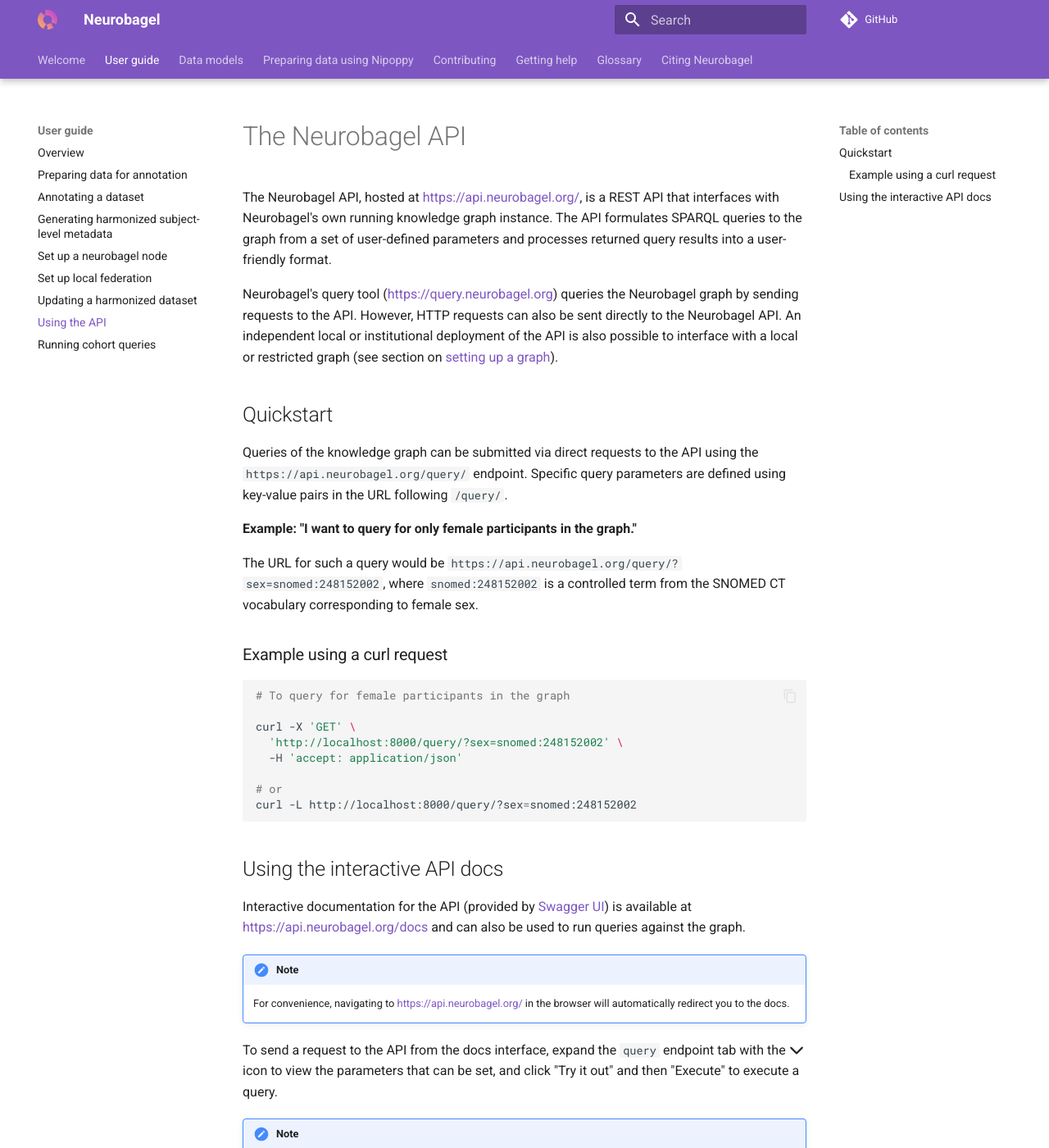
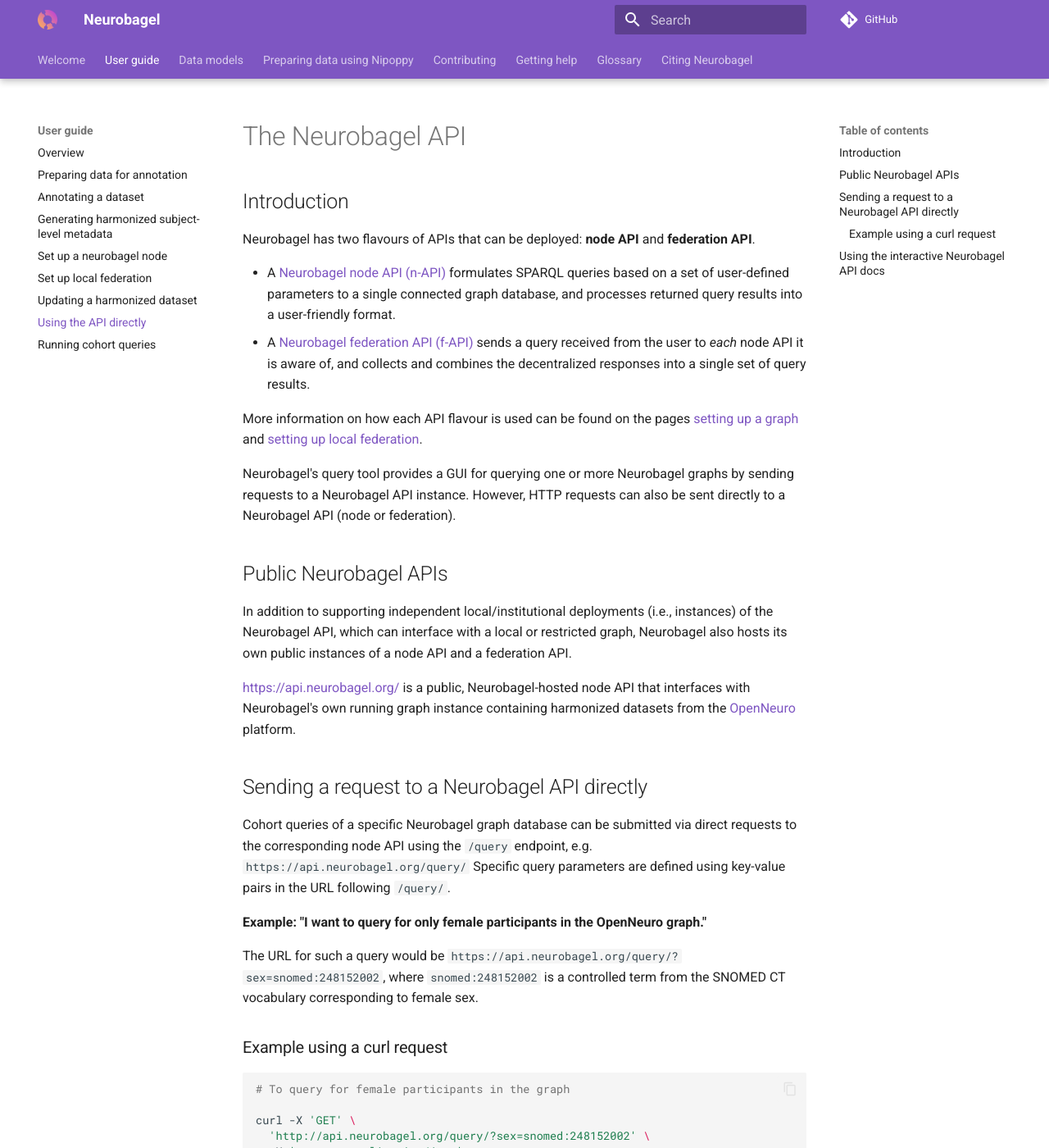
Before and after one commit to neurobagel/documentation, an MkDocs documentation site: the page built from docs/api.md, in a window 1280 px wide and 1400 px high. Shown: the whole window at 82% size. Built offline with MkDocs 1.6.1 and Material for MkDocs 9.7.7, drawn with Linux system fonts in a browser that asks for light colours; comment, search, counter and statistics services are not loaded; some of the changed text lies outside the part shown.

Commit message:
better distinguish f-API / n-API and explain public Neurobagel APIs

````diff
--- a/docs/api.md
+++ b/docs/api.md
@@ -1,19 +1,29 @@
 # The Neurobagel API
 
-The Neurobagel API, hosted at [https://api.neurobagel.org/](https://api.neurobagel.org/),
-is a REST API that interfaces with Neurobagel's own running knowledge graph instance.
-The API formulates SPARQL queries to the graph from a set of user-defined parameters and
-processes returned query results into a user-friendly format.
+## Introduction
 
-Neurobagel's query tool ([https://query.neurobagel.org](https://query.neurobagel.org)) queries the Neurobagel graph by sending requests to the API.
-However, HTTP requests can also be sent directly to the Neurobagel API.
-An independent local or institutional deployment of the API is also possible to interface with a local or restricted graph (see section on [setting up a graph](infrastructure.md)).
+Neurobagel has two flavours of APIs that can be deployed: **node API** and **federation API**.
 
-## Quickstart
-Queries of the knowledge graph can be submitted via direct requests to the API using the `https://api.neurobagel.org/query/` endpoint.
+- A [Neurobagel node API (n-API)](https://github.com/neurobagel/api) formulates SPARQL queries based on a set of user-defined parameters to a single connected graph database, and processes returned query results into a user-friendly format.
+- A [Neurobagel federation API (f-API)](https://github.com/neurobagel/federation-api) sends a query received from the user to _each_ node API it is aware of, and collects and combines the decentralized responses into a single set of query results.
+
+More information on how each API flavour is used can be found on the pages [setting up a graph](infrastructure.md) and [setting up local federation](federate.md).
+
+Neurobagel's query tool provides a GUI for querying one or more Neurobagel graphs by sending requests to a Neurobagel API instance.
+However, HTTP requests can also be sent directly to a Neurobagel API (node or federation).
+
+## Public Neurobagel APIs
+
+In addition to supporting independent local/institutional deployments (i.e., instances) of the Neurobagel API, which can interface with a local or restricted graph,
+Neurobagel also hosts its own public instances of a node API and a federation API.
+
+[https://api.neurobagel.org/](https://api.neurobagel.org/) is a public, Neurobagel-hosted node API that interfaces with Neurobagel's own running graph instance containing harmonized datasets from the [OpenNeuro](https://openneuro.org/) platform.
+
+## Sending a request to a Neurobagel API directly
+Cohort queries of a specific Neurobagel graph database can be submitted via direct requests to the corresponding node API using the `/query` endpoint, e.g. `https://api.neurobagel.org/query/`
 Specific query parameters are defined using key-value pairs in the URL following `/query/`.
 
-**Example: "I want to query for only female participants in the graph."**
+**Example: "I want to query for only female participants in the OpenNeuro graph."**
 
 The URL for such a query would be `https://api.neurobagel.org/query/?sex=snomed:248152002`, where `snomed:248152002` is a controlled term from the SNOMED CT vocabulary corresponding to female sex.
 
@@ -22,15 +32,15 @@
 # To query for female participants in the graph
 
 curl -X 'GET' \
-  'http://localhost:8000/query/?sex=snomed:248152002' \
+  'http://api.neurobagel.org/query/?sex=snomed:248152002' \
   -H 'accept: application/json'
 
 # or
-curl -L http://localhost:8000/query/?sex=snomed:248152002
+curl -L http://api.neurobagel.org/query/?sex=snomed:248152002
 ```
 
-## Using the interactive API docs
-Interactive documentation for the API (provided by [Swagger UI](https://github.com/swagger-api/swagger-ui)) is available at [https://api.neurobagel.org/docs](https://api.neurobagel.org/docs) and can also be used to run queries against the graph.
+## Using the interactive Neurobagel API docs
+Interactive documentation for a Neurobagel API (provided by [Swagger UI](https://github.com/swagger-api/swagger-ui)) is available at the `/docs` endpoint (e.g., [https://api.neurobagel.org/docs](https://api.neurobagel.org/docs)) and can also be used to run queries against the graph.
 
 !!! note
     For convenience, navigating to [https://api.neurobagel.org/](https://api.neurobagel.org/) in the browser will automatically redirect you to the docs.
--- a/mkdocs.yml
+++ b/mkdocs.yml
@@ -30,7 +30,7 @@
     - Set up a neurobagel node: "infrastructure.md"
     - Set up local federation: "federate.md"
     - Updating a harmonized dataset: "updating_dataset.md"
-    - Using the API: "api.md"
+    - Using the API directly: "api.md"
     - Running cohort queries: "query_tool.md"
   - Data models:
     - Augmented BIDS data dictionaries: "dictionaries.md"
````
Also changed, not shown: docs/federate.md (+1 -1 lines), docs/overview.md (+1 -1 lines), docs/query_tool.md (+2 -2 lines).
